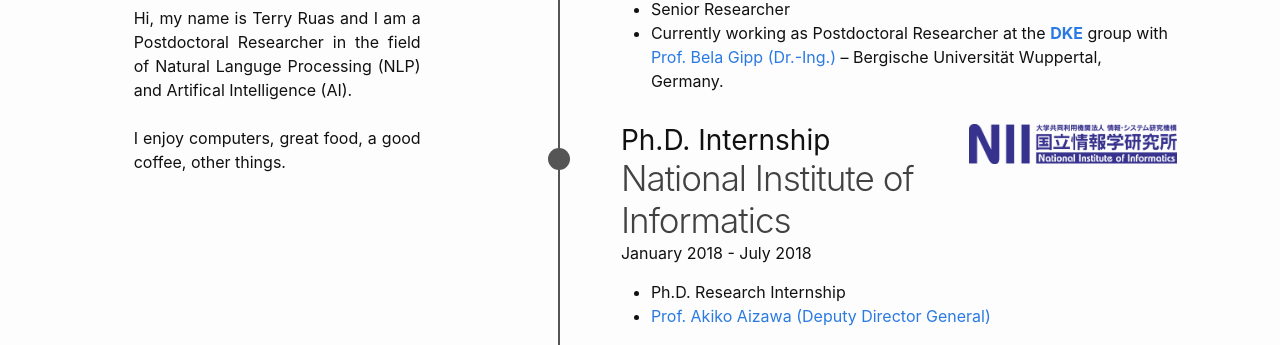
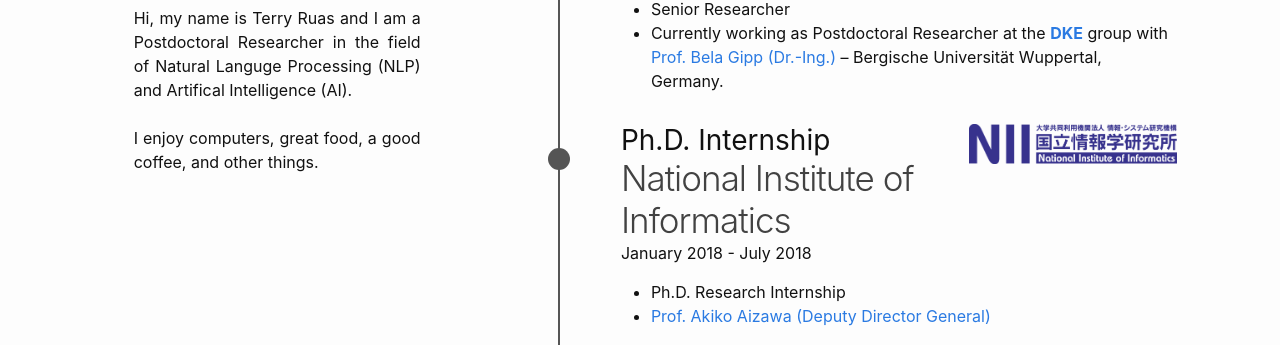
Before and after one commit to truas/truas, a Jekyll site: the page built from index.md, in a window 1280 px wide. Shown: the part 426-771 px from the top of the page. Built offline with Jekyll 4.4.1, drawn with Linux system fonts in a browser that asks for light colours.

Commit message:
update service and titles

```diff
--- a/_config.yml
+++ b/_config.yml
@@ -5,7 +5,7 @@ author:
 description: > # this means to ignore newlines until "show_excerpts:"
   Hi, my name is Terry Ruas and I am a Postdoctoral Researcher in the field of Natural Languge Processing (NLP) and Artifical Intelligence (AI).
 other_hobbies:
- I enjoy computers, great food, a good coffee, other things.
+ I enjoy computers, great food, a good coffee, and other things.
 footer_notes:
   Here you will find some information about my work, research interests, publications, and teaching. If you have any questions pelase send me an email Thanks to <a href="https://jpelhaw.github.io/personal-website/">Jan Wahle</a> for sharing this great template.
 
```
